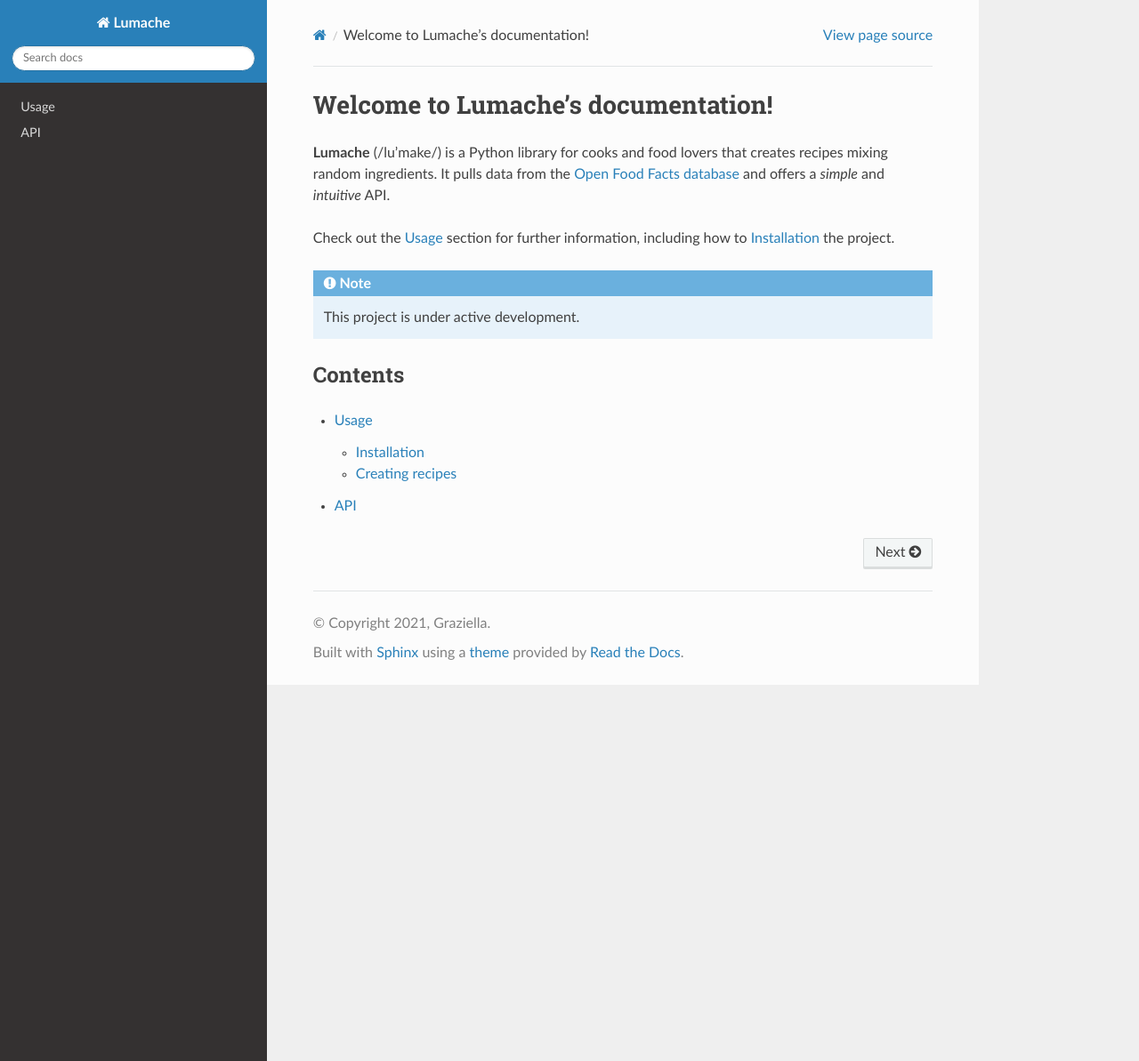
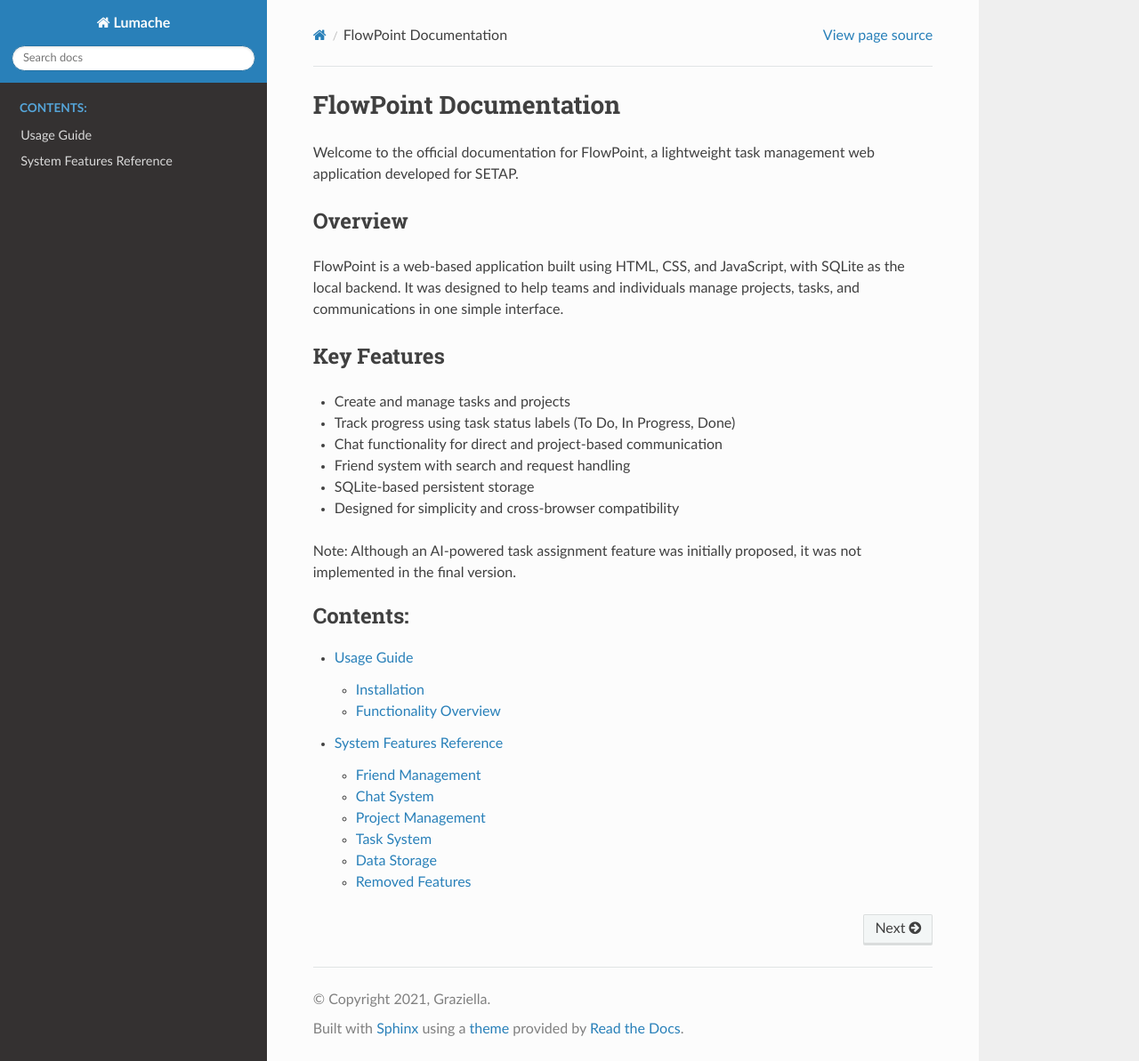
Before and after one commit to SETAPGroup-C3/Documentation, a Sphinx documentation site: the page built from docs/source/index.rst, in a window 1280 px wide and 1193 px high. Shown: the whole window at 89% size. Built offline with Sphinx 7.4.7 and the Read the Docs theme 3.1.0, drawn with Linux system fonts in a browser that asks for light colours.

Commit message:
rtd updates

````diff
--- a/docs/source/api.rst
+++ b/docs/source/api.rst
@@ -1,7 +1,38 @@
-API
-===
 
-.. autosummary::
-   :toctree: generated
+System Features Reference
+=========================
 
-   lumache
+This page outlines the implemented features of the FlowPoint system:
+
+Friend Management
+-----------------
+- Search users by username
+- Send/accept/reject friend requests
+- View current friends list
+
+Chat System
+-----------
+- One-to-one messaging
+- Group chat within projects
+- SQLite-backed storage of messages
+
+Project Management
+------------------
+- Create/edit/delete projects
+- Assign users to projects
+- Track task completion using Kanban-style statuses
+
+Task System
+-----------
+- Add/edit/delete tasks within a project
+- Statuses: To Do, In Progress, Done
+- Task descriptions and deadlines supported
+
+Data Storage
+------------
+- Local data persisted using SQLite
+- Lightweight tables for accounts, tasks, friends, and messages
+
+Removed Features
+----------------
+- AI Task Assignment: Originally planned, not implemented
--- a/docs/source/index.rst
+++ b/docs/source/index.rst
@@ -1,22 +1,29 @@
-Welcome to Lumache's documentation!
-===================================
 
-**Lumache** (/lu'make/) is a Python library for cooks and food lovers
-that creates recipes mixing random ingredients.
-It pulls data from the `Open Food Facts database <https://world.openfoodfacts.org/>`_
-and offers a *simple* and *intuitive* API.
+FlowPoint Documentation
+=======================
 
-Check out the :doc:`usage` section for further information, including
-how to :ref:`installation` the project.
+Welcome to the official documentation for FlowPoint, a lightweight task management web application developed for SETAP.
 
-.. note::
-
-   This project is under active development.
-
-Contents
+Overview
 --------
 
+FlowPoint is a web-based application built using HTML, CSS, and JavaScript, with SQLite as the local backend. It was designed to help teams and individuals manage projects, tasks, and communications in one simple interface.
+
+Key Features
+------------
+
+- Create and manage tasks and projects
+- Track progress using task status labels (To Do, In Progress, Done)
+- Chat functionality for direct and project-based communication
+- Friend system with search and request handling
+- SQLite-based persistent storage
+- Designed for simplicity and cross-browser compatibility
+
+Note: Although an AI-powered task assignment feature was initially proposed, it was not implemented in the final version.
+
 .. toctree::
+   :maxdepth: 2
+   :caption: Contents:
 
    usage
    api
--- a/docs/source/usage.rst
+++ b/docs/source/usage.rst
@@ -1,33 +1,47 @@
-Usage
-=====
 
-.. _installation:
+Usage Guide
+===========
 
 Installation
 ------------
 
-To use Lumache, first install it using pip:
+To run the FlowPoint application locally:
 
-.. code-block:: console
+1. Clone the GitHub repository:
+   ```
+   git clone https://github.com/SETAPGroup-C3
+   ```
 
-   (.venv) $ pip install lumache
+2. Open the project folder and launch `index.html` in a web browser.
 
-Creating recipes
-----------------
+3. Make sure the browser allows local storage or has SQLite support for persistent data.
 
-To retrieve a list of random ingredients,
-you can use the ``lumache.get_random_ingredients()`` function:
+Functionality Overview
+----------------------
 
-.. autofunction:: lumache.get_random_ingredients
+**Projects and Tasks**
 
-The ``kind`` parameter should be either ``"meat"``, ``"fish"``,
-or ``"veggies"``. Otherwise, :py:func:`lumache.get_random_ingredients`
-will raise an exception.
+- Create projects via the main dashboard
+- Add tasks with titles, deadlines, and descriptions
+- Tasks can be moved between status categories
 
-.. autoexception:: lumache.InvalidKindError
+**Friend System**
 
-For example:
+- Navigate to the Friends tab
+- Search for users by username
+- Send, accept, and revoke friend requests
 
->>> import lumache
->>> lumache.get_random_ingredients()
-['shells', 'gorgonzola', 'parsley']
+**Chat System**
+
+- Direct message friends or team members
+- Access chat via the chat icon in the navbar
+
+**Project Management**
+
+- Assign users to projects
+- Modify project details such as title and deadline
+- Delete projects from the system
+
+**No AI Features**
+
+AI-based functionality such as automated task assignment was originally considered, but not implemented due to time constraints.
````
